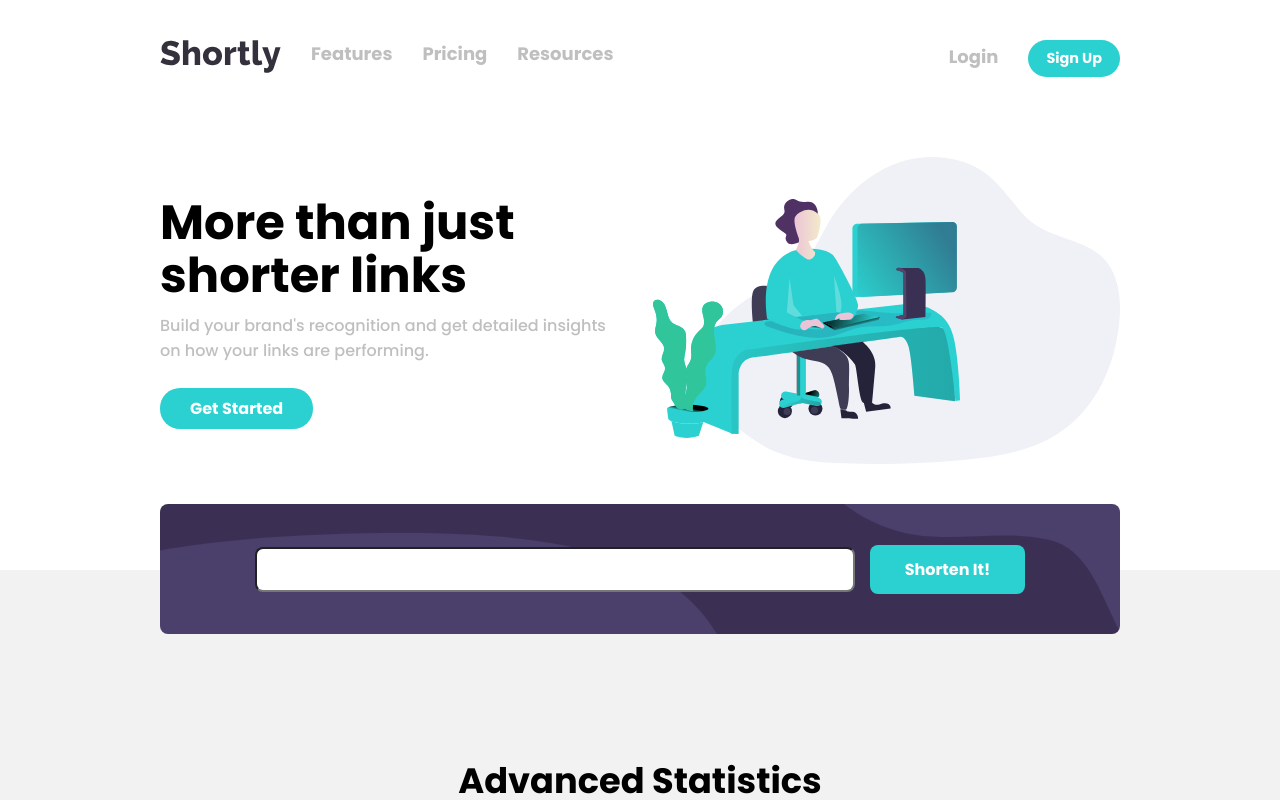
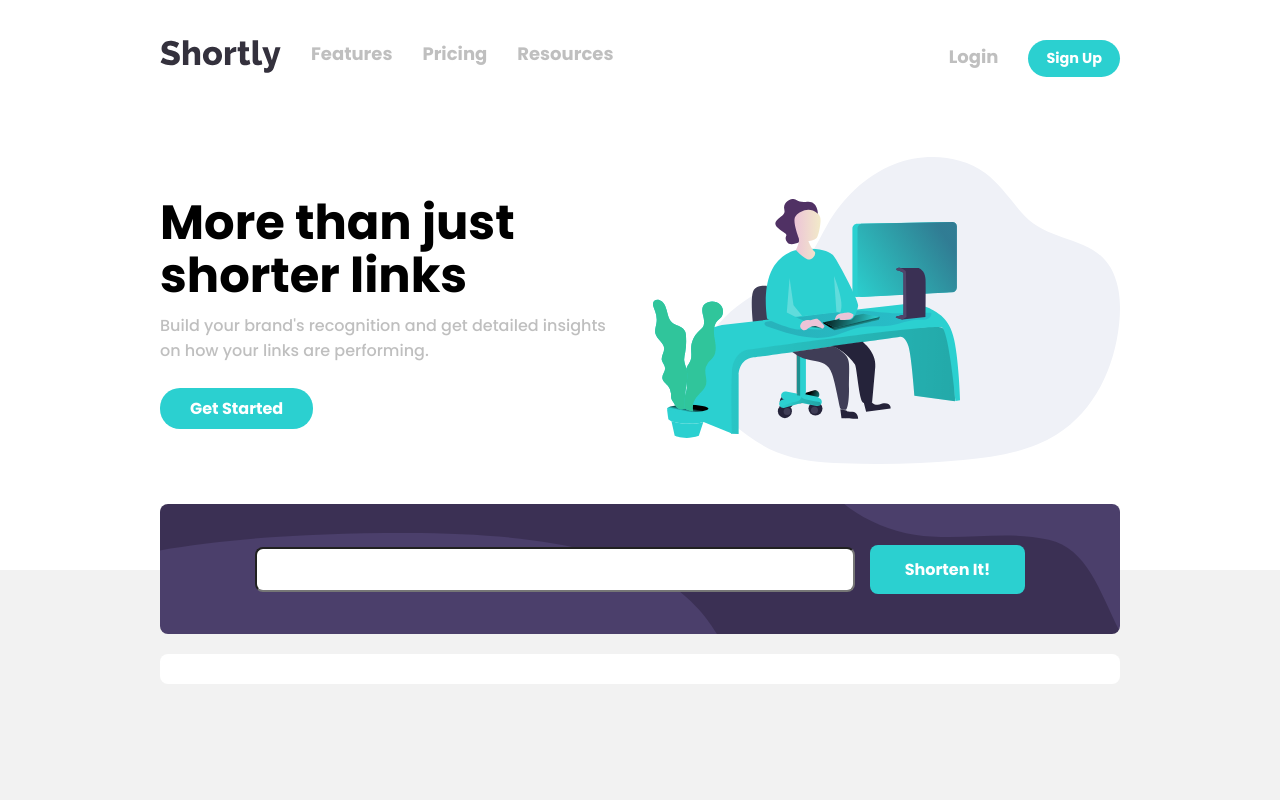
Before and after one commit to MichaelVini/shortlyApp, a React (Create React App) app: page / in a window 1280 px wide. Shown: the top 800 px of the page. Built offline with nearby package versions, Linux system fonts and the light colour scheme.

Commit message:
add list

```diff
--- a/src/App.js
+++ b/src/App.js
@@ -37,7 +37,7 @@ class App extends Component {
     })
 
     console.log(this.state.info);
-    selectInput.value='';
+    selectInput.value = '';
   }
 
   render() {
@@ -90,11 +90,14 @@ class App extends Component {
               <div className="history-shorten">
                 <ul>
 
-                  <div className='product-list'>
-                    {info.map(product => (
-                        <h3>{product.url}</h3>
+                  <li>
+                    {info.map(list => (
+                      <div>
+                        <h3>{list.link}</h3>
+                        <p>{list.url}</p>
+                      </div>
                     ))}
-                  </div>
+                  </li>
 
                 </ul>
               </div>
```
